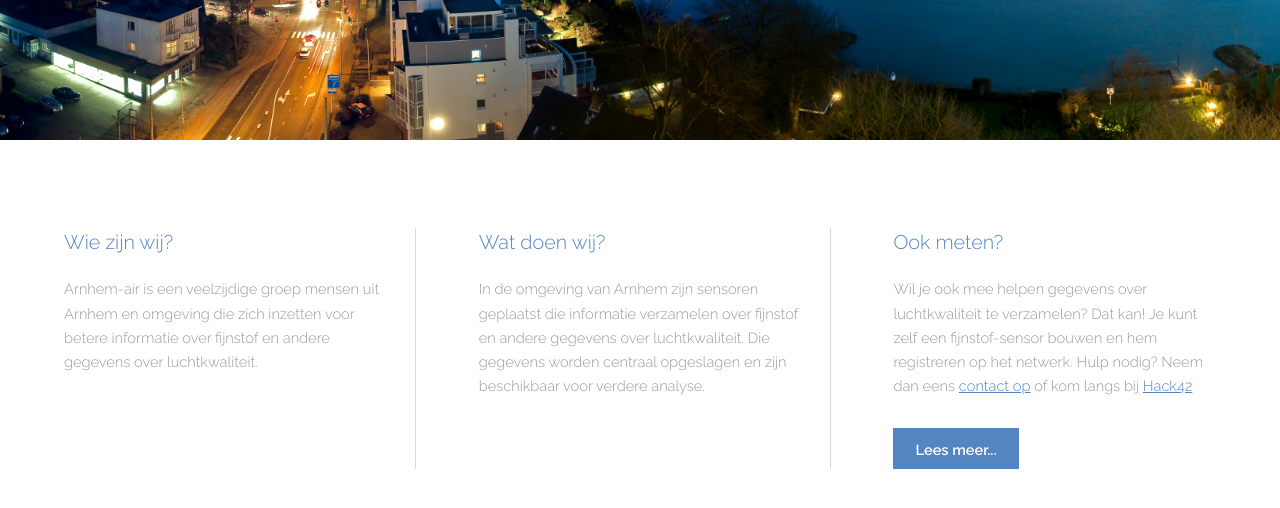
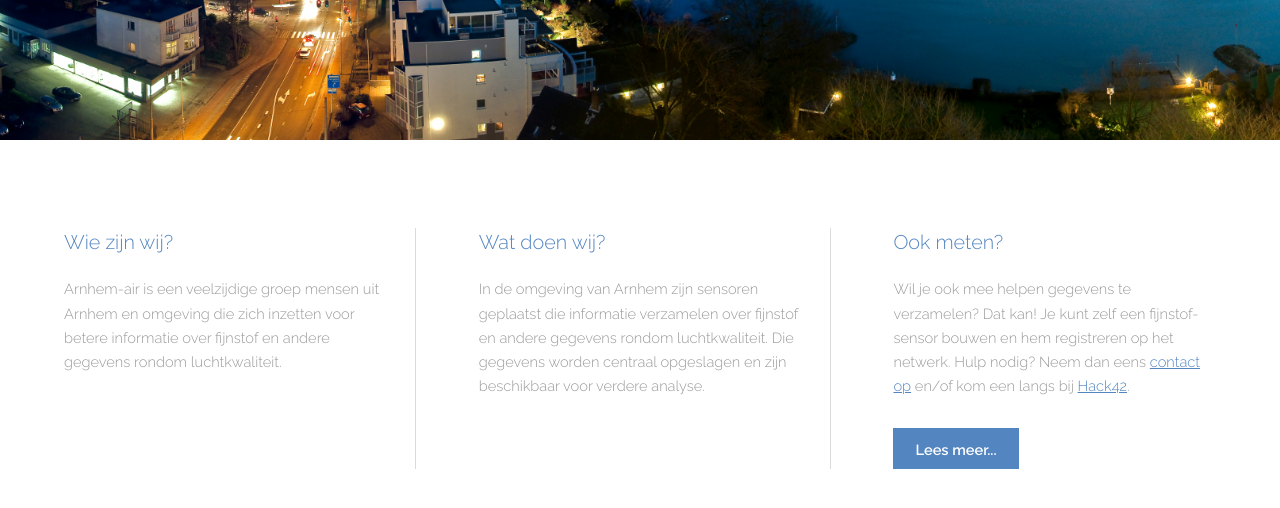
Before and after one commit to arnhem-air/arnhem-air.github.io, a plain HTML site: page index.html in a window 1280 px wide. Shown: the part 258-766 px from the top of the page. Drawn offline with Linux system fonts and the light colour scheme.

Commit message:
Tekst-tweaks

```diff
--- a/index.html
+++ b/index.html
@@ -40,7 +40,7 @@
 							</header>
 							<p>Arnhem-air is een veelzijdige groep mensen uit Arnhem en
 omgeving die zich inzetten voor betere informatie over
-fijnstof en andere gegevens over luchtkwaliteit.
+fijnstof en andere gegevens rondom luchtkwaliteit.
 </p>
 							<!--footer>
 								<a href="#" class="button special">More</a>
@@ -51,7 +51,7 @@ fijnstof en andere gegevens over luchtkwaliteit.
 								<h3>Wat doen wij?</h3>
 							</header>
 							<p>In de omgeving van Arnhem zijn sensoren geplaatst die informatie
-verzamelen over fijnstof en andere gegevens over luchtkwaliteit.
+verzamelen over fijnstof en andere gegevens rondom luchtkwaliteit.
 Die gegevens worden centraal opgeslagen en zijn beschikbaar voor
 verdere analyse.
 </p>
@@ -63,7 +63,7 @@ verdere analyse.
 							<header>
 								<h3>Ook meten?</h3>
 							</header>
-							<p>Wil je ook mee helpen gegevens over luchtkwaliteit te verzamelen? Dat kan! Je kunt zelf een fijnstof-sensor bouwen en hem registreren op het netwerk. Hulp nodig? Neem dan eens <a href="email:fijnstofmeters@hack42.nl">contact op</a> of kom langs bij <a href="https://hack42.nl">Hack42</a></p>
+							<p>Wil je ook mee helpen gegevens te verzamelen? Dat kan! Je kunt zelf een fijnstof-sensor bouwen en hem registreren op het netwerk. Hulp nodig? Neem dan eens <a href="email:fijnstofmeters@hack42.nl">contact op</a> en/of kom een langs bij <a href="https://hack42.nl">Hack42</a>.</p>
 							<footer>
 								<a href="https://hack42.nl/wiki/Fijnstofmeter" class="button special">Lees meer...</a>
 							</footer>
```
